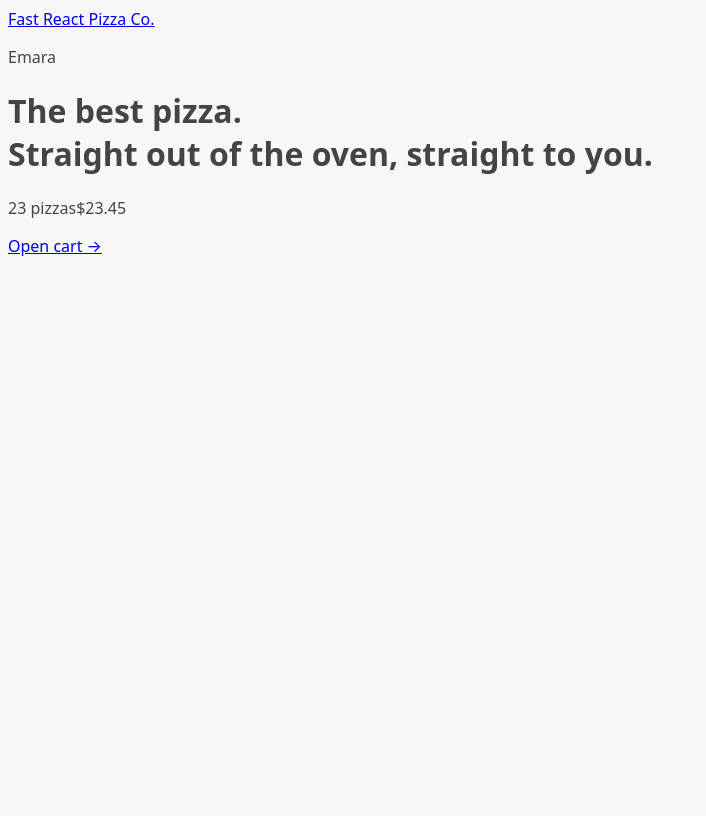
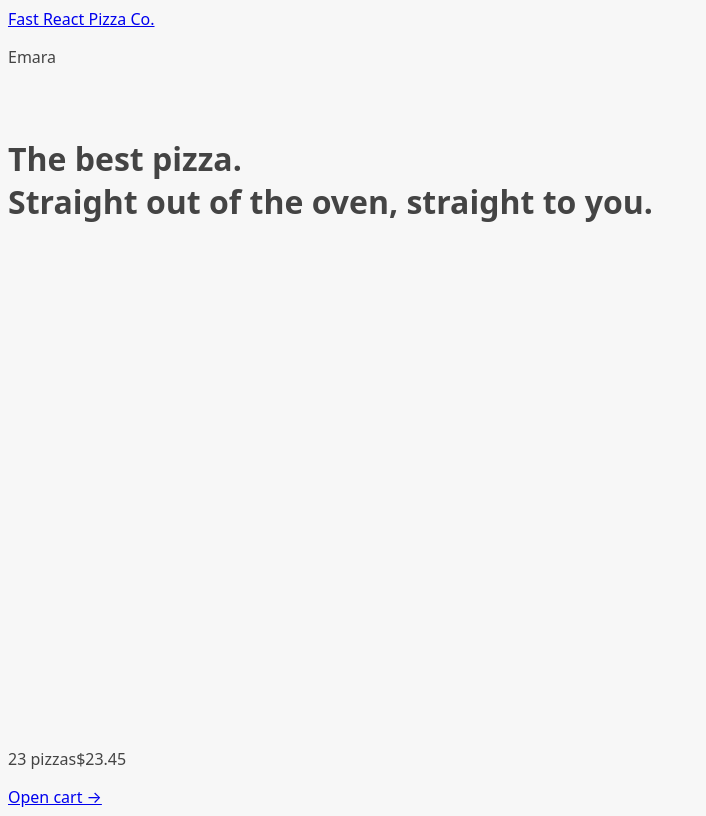
Before and after one commit to AbdalrahmanEmara/Fast-React-Pizza, a React (Vite) app: page / in a window 1280 px wide. Shown: the whole page, without its empty margins (0-706 px from the left). Built offline with nearby package versions, Linux system fonts and the light colour scheme.

Commit message:
Displaying a loading indicator

```diff
--- a/src/features/menu/Menu.jsx
+++ b/src/features/menu/Menu.jsx
@@ -5,7 +5,6 @@
 
 function Menu() {
   const menu = useLoaderData();
-  console.log(menu);
 
   return <ul>
     {menu.map((pizza) => <MenuItem pizza={pizza} key={pizza.id} />)}
--- a/src/ui/AppLayout.jsx
+++ b/src/ui/AppLayout.jsx
@@ -1,10 +1,17 @@
 import Header from "./Header";
 import CartOverview from "../features/cart/CartOverview";
-import { Outlet } from "react-router-dom";
+import { Outlet, useNavigation } from "react-router-dom";
+import Loader from "./Loader";
 
 export default function AppLayout() {
+  const navigation = useNavigation();
+  const isLoading = navigation.state === "loading";
+
   return (
-    <div>
+    <div className="layout">
+
+      {isLoading && <Loader />}
+
       <Header />
 
       <main>
--- /dev/null
+++ b/src/ui/Loader.jsx
@@ -0,0 +1,7 @@
+import React from 'react'
+
+export default function Loader() {
+  return (
+    <div className='loader'></div>
+  )
+}
```
